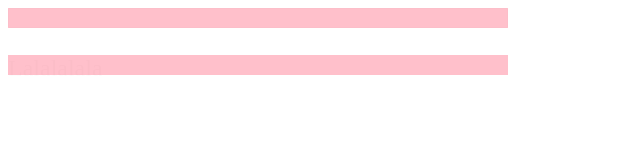
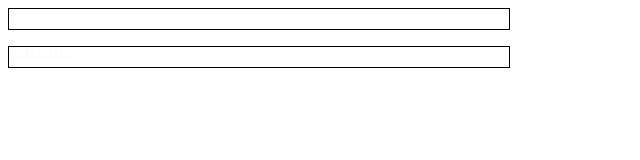
Before and after one commit to katur/post-spellcheck, a plain HTML site: page test.html in a window 1280 px wide. Shown: the whole page, without its empty margins (0-640 px from the left). Drawn offline with nearby package versions, Linux system fonts and the light colour scheme.

Commit message:
Better styling

```diff
--- a/test.css
+++ b/test.css
@@ -1,7 +1,3 @@
-body {
-  font-size: 24px;
-}
-
 .wrapper {
   position: relative;
   width: 500px;
@@ -15,7 +11,7 @@ body {
   left: 0;
   width: 100%;
   height: 100%;
-  background: pink;
+  border: 1px black solid;
 }
 
 #text-input, #editable-div {
```
